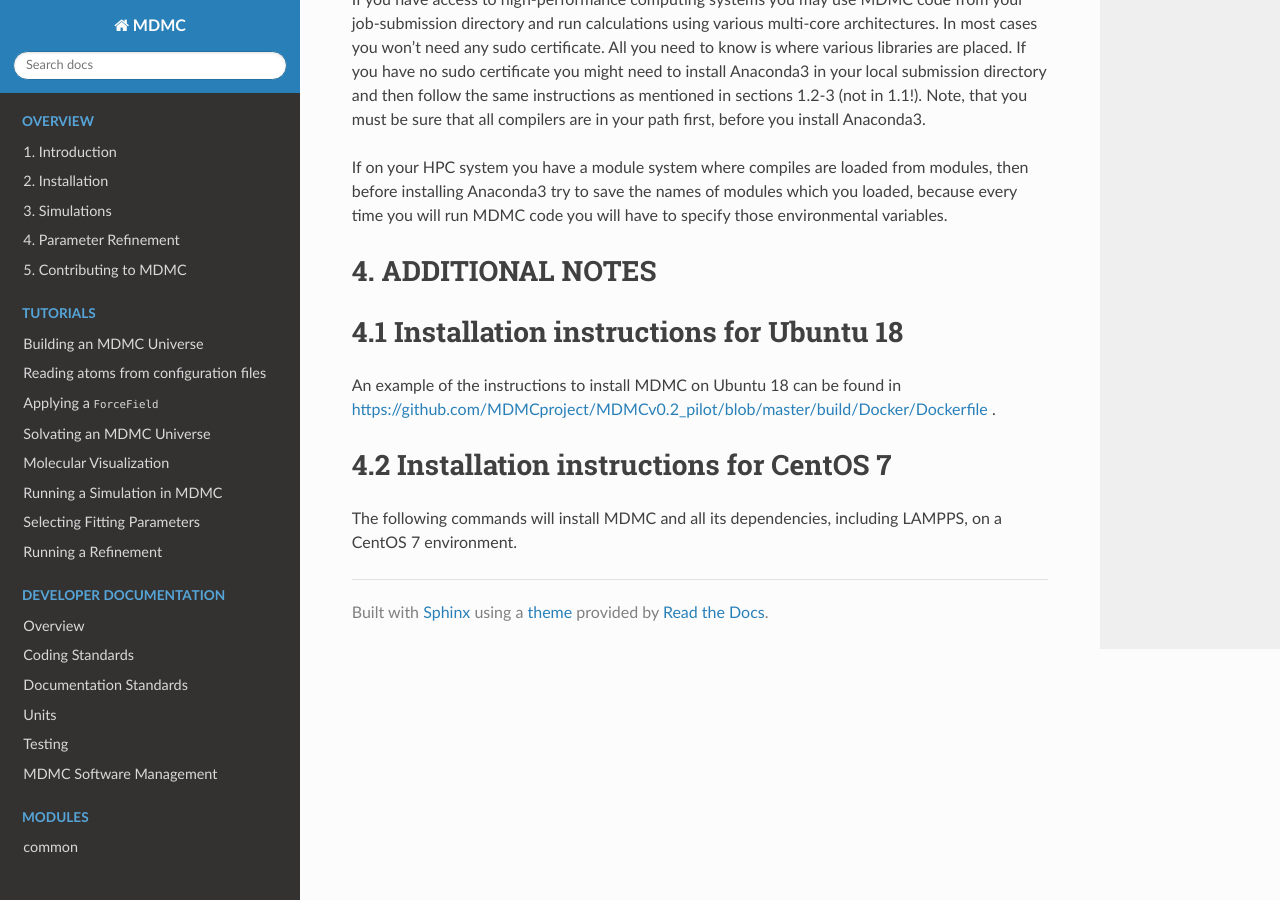
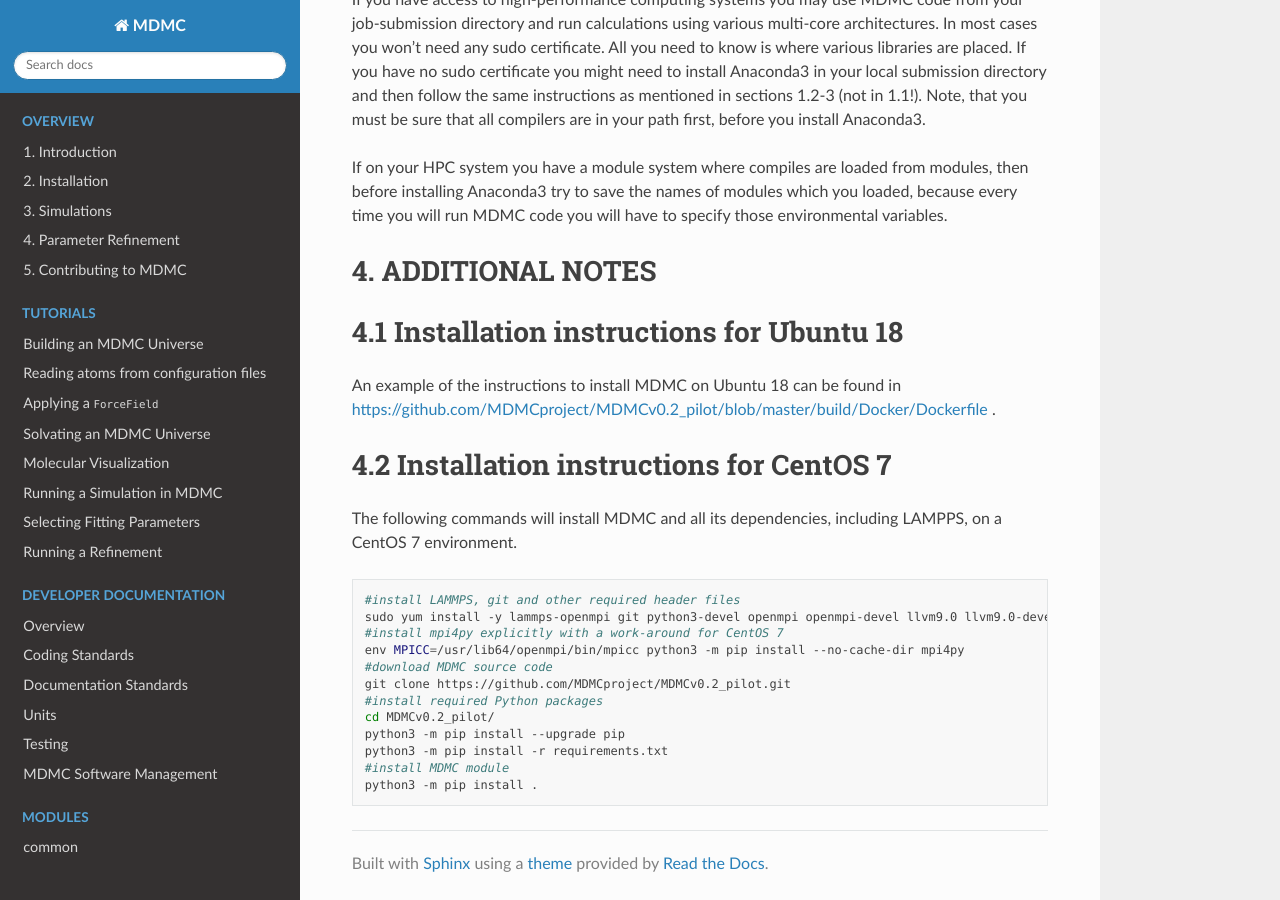
Before and after one commit to ISISNeutronMuon/MDMC, a Sphinx documentation site: the page built from doc/pages/installation/nocontainerlinux.rst, in a window 1280 px wide and 900 px high, scrolled down 2956 px. Built offline with Sphinx 7.4.7 and the Read the Docs theme 2.0.0, drawn with Linux system fonts in a browser that asks for light colours; pages that are not in the unit, such as notebooks, are missing from menus.

Commit message:
added instructions for installing MDMC on CentOS 7

```diff
--- a/doc/pages/installation/nocontainerlinux.rst
+++ b/doc/pages/installation/nocontainerlinux.rst
@@ -121,9 +121,24 @@ If on your HPC system you have a module system where compiles are loaded from mo
 4. ADDITIONAL NOTES
 -------------------
 4.1 Installation instructions for Ubuntu 18
-------------------------------
+-------------------------------------------
 An example of the instructions to install MDMC on Ubuntu 18 can be found in https://github.com/MDMCproject/MDMCv0.2_pilot/blob/master/build/Docker/Dockerfile .
 
 4.2 Installation instructions for CentOS 7
 ------------------------------------------
 The following commands will install MDMC and all its dependencies, including LAMPPS, on a CentOS 7 environment.
+
+.. code-block:: bash
+
+ #install LAMMPS, git and other required header files
+ sudo yum install -y lammps-openmpi git python3-devel openmpi openmpi-devel llvm9.0 llvm9.0-devel
+ #install mpi4py explicitly with a work-around for CentOS 7
+ env MPICC=/usr/lib64/openmpi/bin/mpicc python3 -m pip install --no-cache-dir mpi4py
+ #download MDMC source code
+ git clone https://github.com/MDMCproject/MDMCv0.2_pilot.git
+ #install required Python packages
+ cd MDMCv0.2_pilot/
+ python3 -m pip install --upgrade pip
+ python3 -m pip install -r requirements.txt
+ #install MDMC module
+ python3 -m pip install .
```
